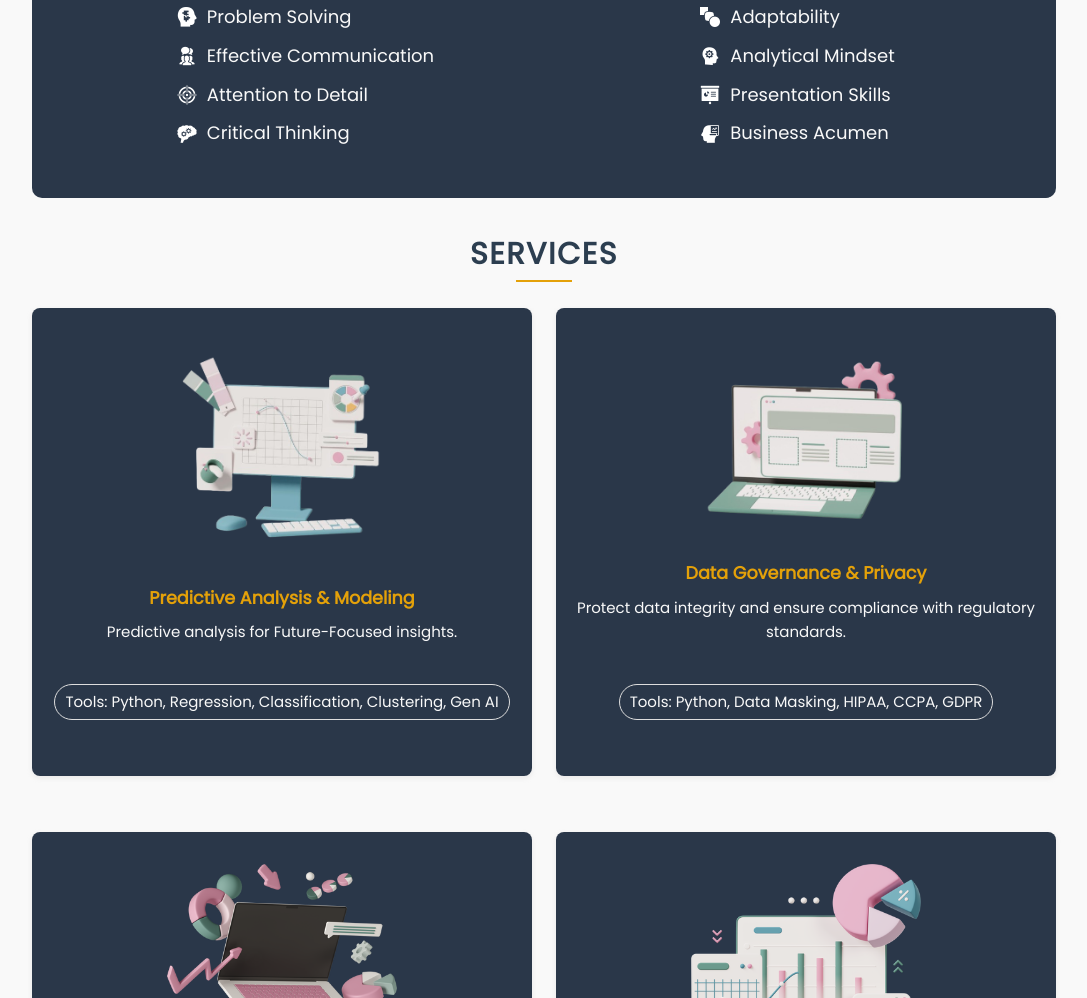
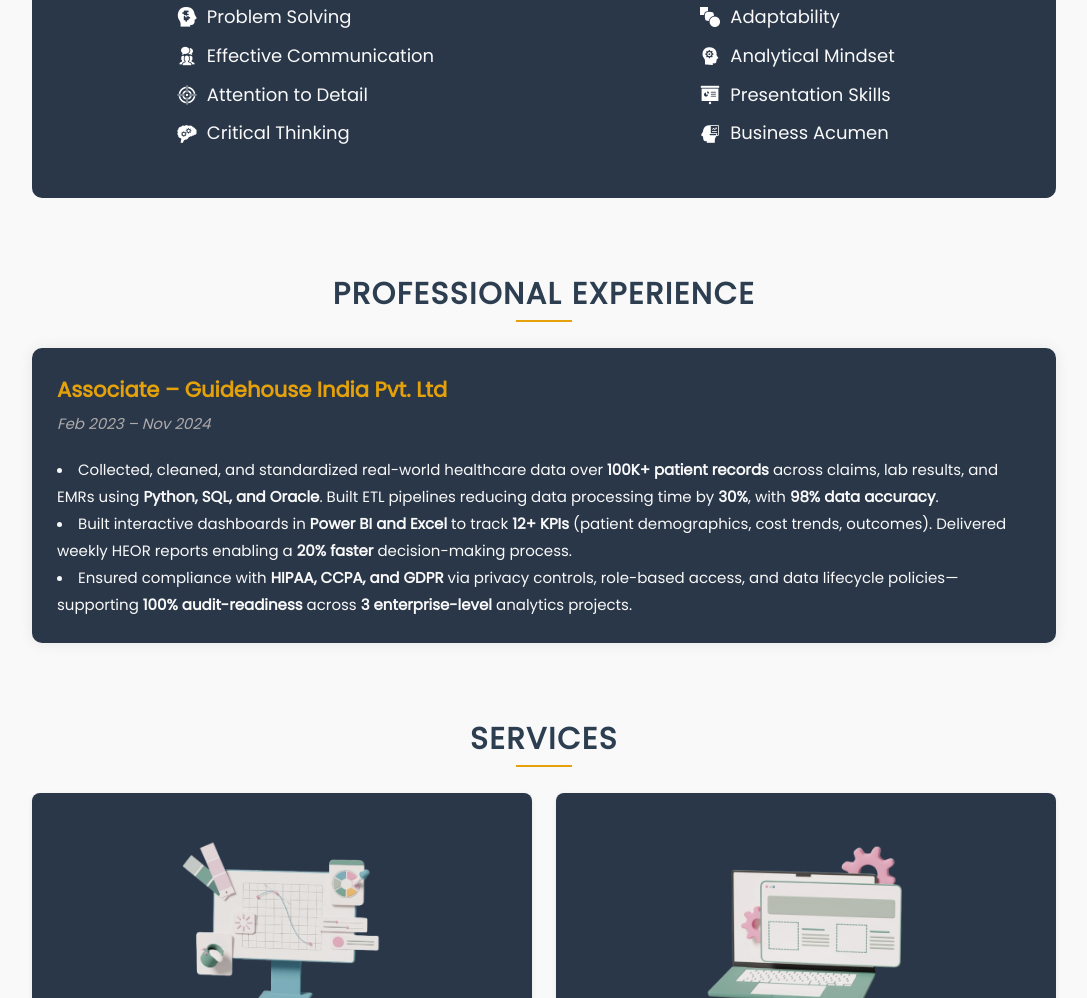
Before and after one commit to Raju-1209/portfolio_website, a plain HTML site: page index.html in a window 1280 px wide. Shown: the part 1405-2403 px from the top of the page, without its empty margins (96-1183 px from the left). Drawn offline with nearby package versions, Linux system fonts and the light colour scheme.

Commit message:
index.html

```diff
--- a/index.html
+++ b/index.html
@@ -182,6 +182,36 @@
       </div>
     </section>
 
+    <!-- Experience -->
+    <section id="experience">
+      <div class="container">
+        <h2 class="section-title">PROFESSIONAL EXPERIENCE</h2>
+
+        <div class="experience-card">
+          <h3 class="job-title">Associate – Guidehouse India Pvt. Ltd</h3>
+          <p class="job-duration">Feb 2023 – Nov 2024</p>
+          <ul class="experience-list">
+            <li>
+              Collected, cleaned, and standardized real-world healthcare data over
+              <strong>100K+ patient records</strong> across claims, lab results, and EMRs using
+              <strong>Python, SQL, and Oracle</strong>. Built ETL pipelines reducing data processing time by
+              <strong>30%</strong>, with <strong>98% data accuracy</strong>.
+            </li>
+            <li>
+              Built interactive dashboards in <strong>Power BI and Excel</strong> to track
+              <strong>12+ KPIs</strong> (patient demographics, cost trends, outcomes). Delivered weekly HEOR reports
+              enabling a <strong>20% faster</strong> decision-making process.
+            </li>
+            <li>
+              Ensured compliance with <strong>HIPAA, CCPA, and GDPR</strong> via privacy controls, role-based access,
+              and data lifecycle policies—supporting <strong>100% audit-readiness</strong> across
+            <strong>3 enterprise-level</strong> analytics projects.
+          </li>
+        </ul>
+      </div>
+    </div>
+  </section>
+
     <!-- Services -->
     <section class="services" id="services">
       <h2 class="section-title" data-aos="fade-up">SERVICES</h2>
```
